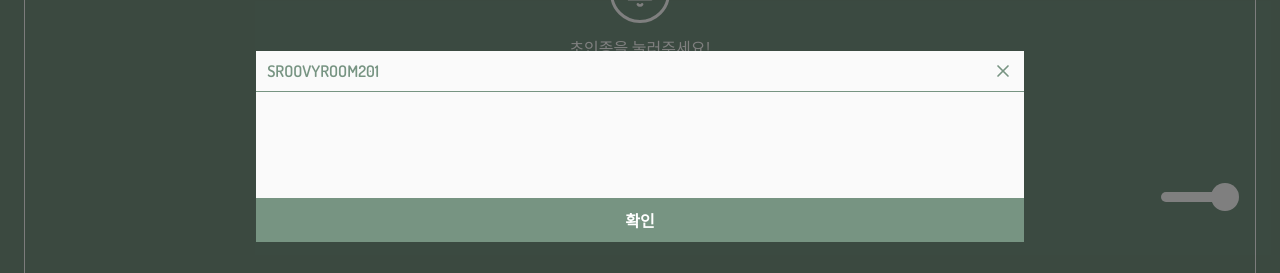
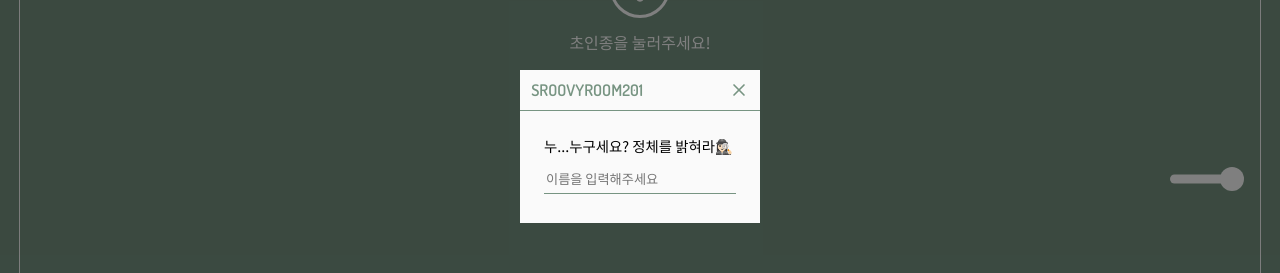
Before and after one commit to lee-suyeon/sroovyroom201, a React (Create React App) app in the folder client/: page / in a window 1280 px wide. Both pictures are taken after a click on the icon 640 px from the left and 247 px from the top of the page. Shown: the part 254-527 px from the top of the page. Built offline with nearby package versions, Linux system fonts and the light colour scheme; no server answers.

Commit message:
[Style] Change Landing Page modal style

```diff
--- a/client/src/components/views/LandingPage/LandingPage.jsx
+++ b/client/src/components/views/LandingPage/LandingPage.jsx
@@ -3,11 +3,11 @@ import styled, { keyframes, css } from 'styled-components';
 import { withRouter } from 'react-router-dom';
 
 import { Bell } from 'react-feather';
-import { Modal } from 'utils';
+import Modal from './Modal';
 
 const DoorFrame = styled.div`
   background: ${({ theme }) => theme.baseColor };
-  border: 1.5rem solid ${({ theme }) => theme.mainColor };
+  border: 1.2rem solid ${({ theme }) => theme.mainColor };
   border-bottom: none;
   width: 100vw;
   height: 100vh;
@@ -82,18 +82,18 @@ const Door = styled.div`
 
 const Handle = styled.div`
   position: absolute;
-  top: 55%;
+  top: 53%;
   right: 1rem;
   transform: translateY(-50%);
-  width: 28px;
-  height: 28px;
+  width: 24px;
+  height: 24px;
   border-radius: 50%;
   background-color: #fff;
 
   &::after {
     content: "";
-    width: 70px;
-    height: 10px;
+    width: 66px;
+    height: 9px;
     border-radius: 5px;
     background-color: #fff;
     position: absolute;
--- a/client/src/components/views/LandingPage/Modal.jsx
+++ b/client/src/components/views/LandingPage/Modal.jsx
@@ -18,7 +18,7 @@ const Overlay = styled.div`
   `
 
 const ModalWrapper = styled.div`
-  width: 60%;
+  width: 240px;
   display: flex;
   flex-direction: column;
   justify-content: center;
@@ -41,19 +41,26 @@ const ModalHeader = styled.div`
 `
 
 const ModalBody = styled.div`
-  height: 150px;
-  position: relative;
+  width: 100%;
+  font-size: 0.9rem;
+
+  & > div {
+    height: 100%;
     display: flex;
     flex-direction: column;
-  align-items: center;
-  padding: 1.5rem 2rem;
+    justify-content: center;
+    padding: 1.8rem 1.5rem;
+  }
 
-  p {
+  & p {
     margin-bottom: 0.5rem;
   }
 
   input {
-    text-align: center;
+    width: 100%;
+    font-size: 0.9rem;
+    height: 2rem;
+    margin-bottom: 0;
   }
 `
 
@@ -88,7 +95,8 @@ function Modal({ toggleModal, openTheDoor }) {
           <X onClick={toggleModal}/>
         </ModalHeader>
         <ModalBody>
-          <p>누...누구세요? 🙊</p>
+          <div>
+            <p>누...누구세요? 정체를 밝혀라🕵🏻‍♀️</p>
             <form
               style={{ textAlign: "center" }}
               onKeyDown={handleKeyDown}
@@ -99,8 +107,9 @@ function Modal({ toggleModal, openTheDoor }) {
                 placeholder="이름을 입력해주세요"
                 value={name}
                 onChange={onChangeName}
-              style={{ width: '90%' }}
               />
+            </form>
+          </div>
           <Button
             fullWidth
             size="small"
@@ -110,7 +119,6 @@ function Modal({ toggleModal, openTheDoor }) {
           >
             들어가기
           </Button>
-          </form>
         </ModalBody>
       </ModalWrapper>
     </Overlay>
```
Lines whose indentation alone changed are shown as unchanged.
